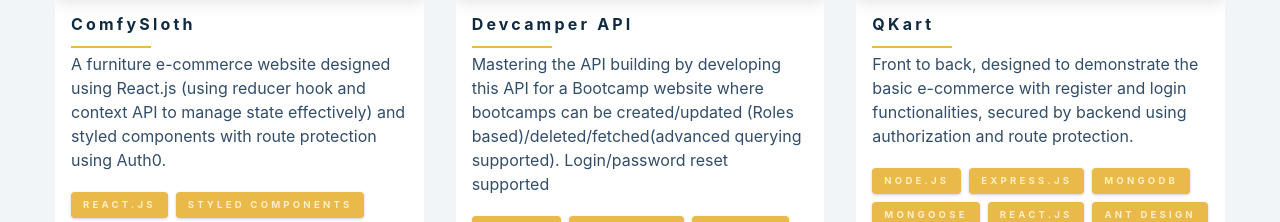
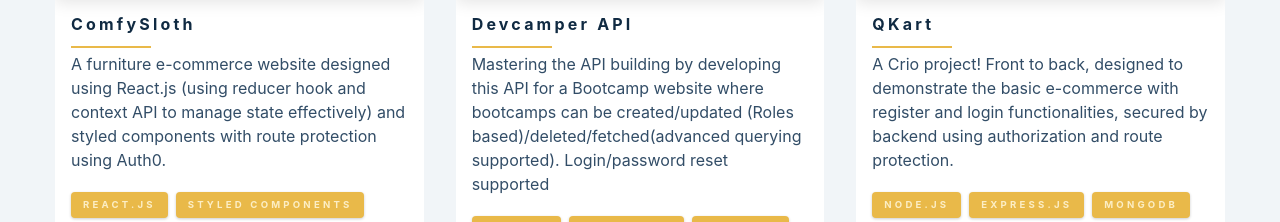
Before and after one commit to Rosh-Py/MyPortfolio, a React (Create React App) app: page /projects in a window 1280 px wide. Shown: the part 382-604 px from the top of the page. Built offline with nearby package versions, Linux system fonts and the light colour scheme.

Commit message:
updated project description

```diff
--- a/src/data/index.js
+++ b/src/data/index.js
@@ -49,7 +49,7 @@ const projects = [
     img: "https://ik.imagekit.io/jwn9hql2way/Qkart_ny4W9yzpK.PNG",
     title: "QKart",
     description:
-      "Front to back, designed to demonstrate the basic e-commerce with register and login functionalities, secured by backend using authorization and route protection.",
+      "A Crio project! Front to back, designed to demonstrate the basic e-commerce with register and login functionalities, secured by backend using authorization and route protection.",
     skills: "Node.js,Express.js, MongoDB, Mongoose, React.js, Ant Design",
     github: "temp",
     live: "temp",
```
